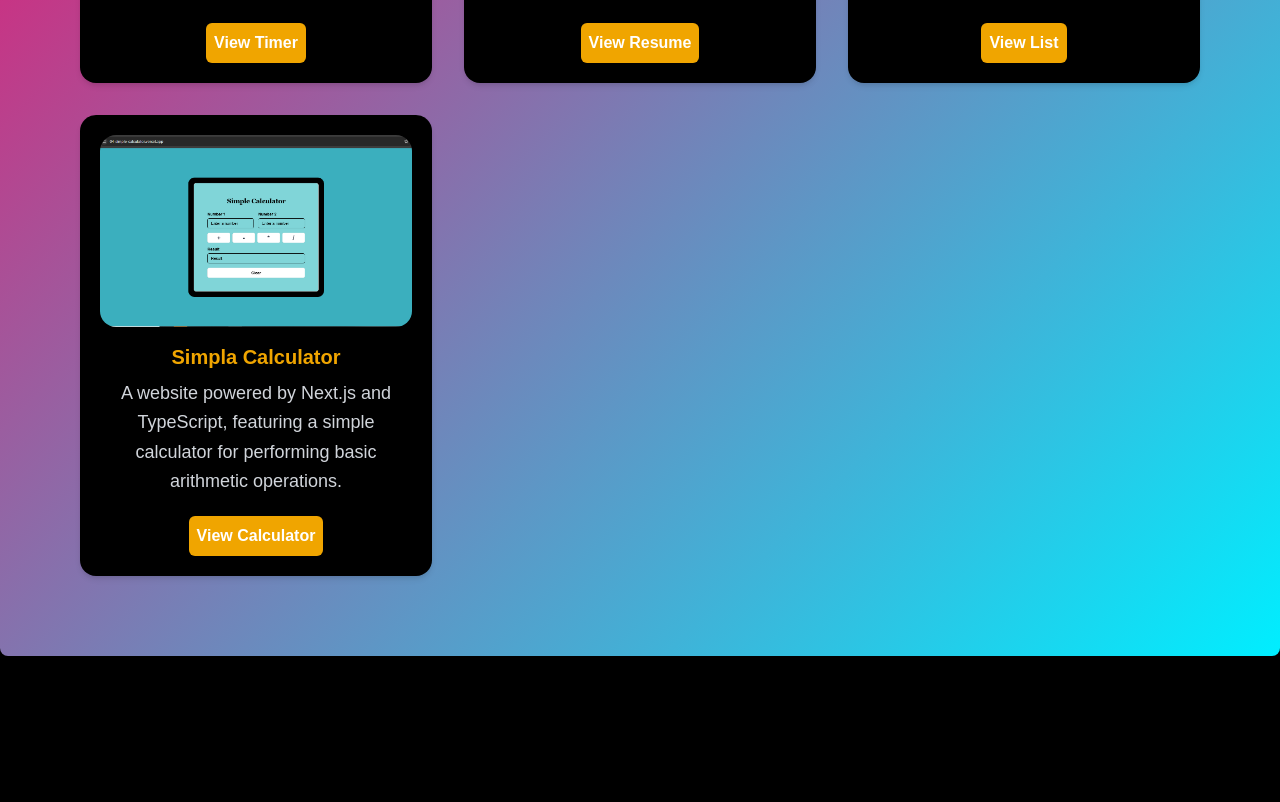
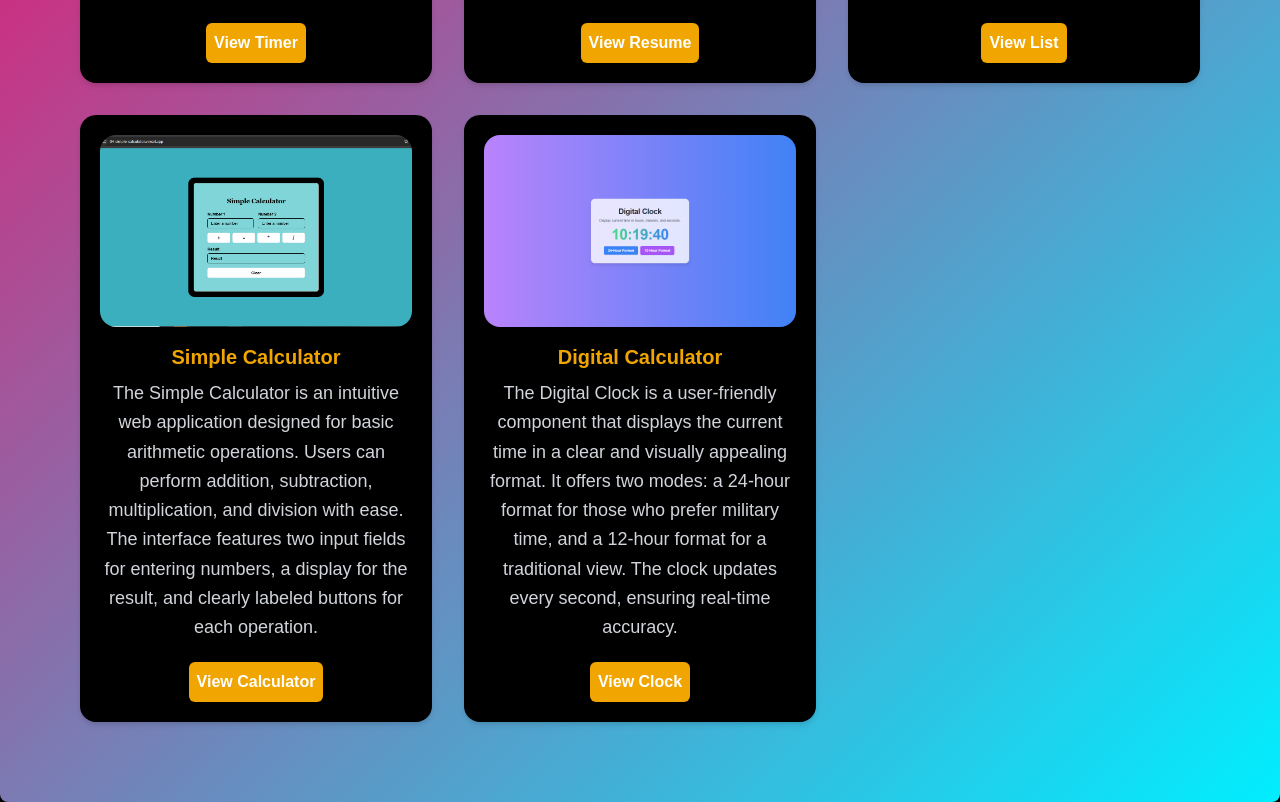
Before and after one commit to raaefkhan44/Portfolio-Tailwind-CSS, a Next.js app: page /project in a window 1280 px wide. Shown: the part 646-1448 px from the top of the page. Before the commit the page ends 1302 px from the top, so only its background shows below. Built offline with nearby package versions, Linux system fonts and the light colour scheme.

Commit message:
changes done

```diff
--- a/src/app/project/page.tsx
+++ b/src/app/project/page.tsx
@@ -70,7 +70,7 @@ export default function Project() {
             </a>
           </button>
         </div>
-
+{/* Simple Calculator */}
         <div className="bg-black text-white rounded-2xl shadow-md p-5 transition duration-300 hover:-translate-y-2 flex flex-col items-center h-full">
           <Image
             src="/calculator.PNG"
@@ -80,16 +80,39 @@ export default function Project() {
             className="rounded-2xl w-full h-48 object-cover transition-transform duration-300 hover:scale-105 hover:brightness-110"
           />
           <h3 className="text-xl font-bold text-[#f0a500] mb-2 mt-4 transition-colors duration-300 hover:text-blue-500">
-            Simpla Calculator
+            Simple Calculator
           </h3>
           <p className="text-lg leading-relaxed text-gray-300 mb-5 text-center">
-            A website powered by Next.js and TypeScript, featuring a simple calculator for performing basic arithmetic operations.          </p>
+          The Simple Calculator is an intuitive web application designed for basic arithmetic operations. Users can perform addition, subtraction, multiplication, and division with ease. The interface features two input fields for entering numbers, a display for the result, and clearly labeled buttons for each operation.          </p>
           <button className="bg-[#f0a500] font-bold border-none rounded-md text-white p-2 transition-colors duration-300 hover:bg-blue-500 hover:scale-105">
             <a href="https://portfolio-tailwind-css-rosy.vercel.app/" target="_blank" className="text-white">
               View Calculator
             </a>
           </button>
         </div>
+
+        {/* Digital Clock */}
+        <div className="bg-black text-white rounded-2xl shadow-md p-5 transition duration-300 hover:-translate-y-2 flex flex-col items-center h-full">
+          <Image
+            src="/digital clock.PNG"
+            alt="digital Clock"
+            width={300}
+            height={250}
+            className="rounded-2xl w-full h-48 object-cover transition-transform duration-300 hover:scale-105 hover:brightness-110"
+          />
+          <h3 className="text-xl font-bold text-[#f0a500] mb-2 mt-4 transition-colors duration-300 hover:text-blue-500">
+            Digital Calculator
+          </h3>
+          <p className="text-lg leading-relaxed text-gray-300 mb-5 text-center">
+          The Digital Clock is a user-friendly component that displays the current time in a clear and visually appealing format. It offers two modes: a 24-hour format for those who prefer military time, and a 12-hour format for a traditional view. The clock updates every second, ensuring real-time accuracy.
+          </p>
+          <button className="bg-[#f0a500] font-bold border-none rounded-md text-white p-2 transition-colors duration-300 hover:bg-blue-500 hover:scale-105">
+            <a href="https://portfolio-tailwind-css-rosy.vercel.app/" target="_blank" className="text-white">
+              View Clock
+            </a>
+          </button>
+        </div>
+
       </div>
     </div>
   );
```
Also changed, not shown: public/digital clock.PNG (added).
